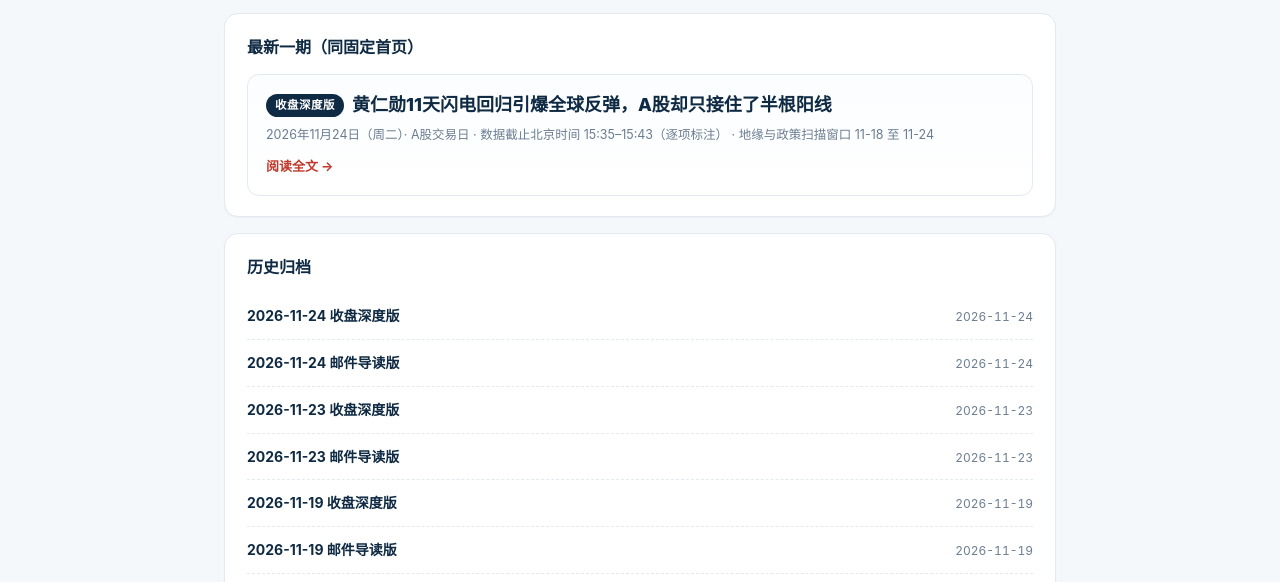
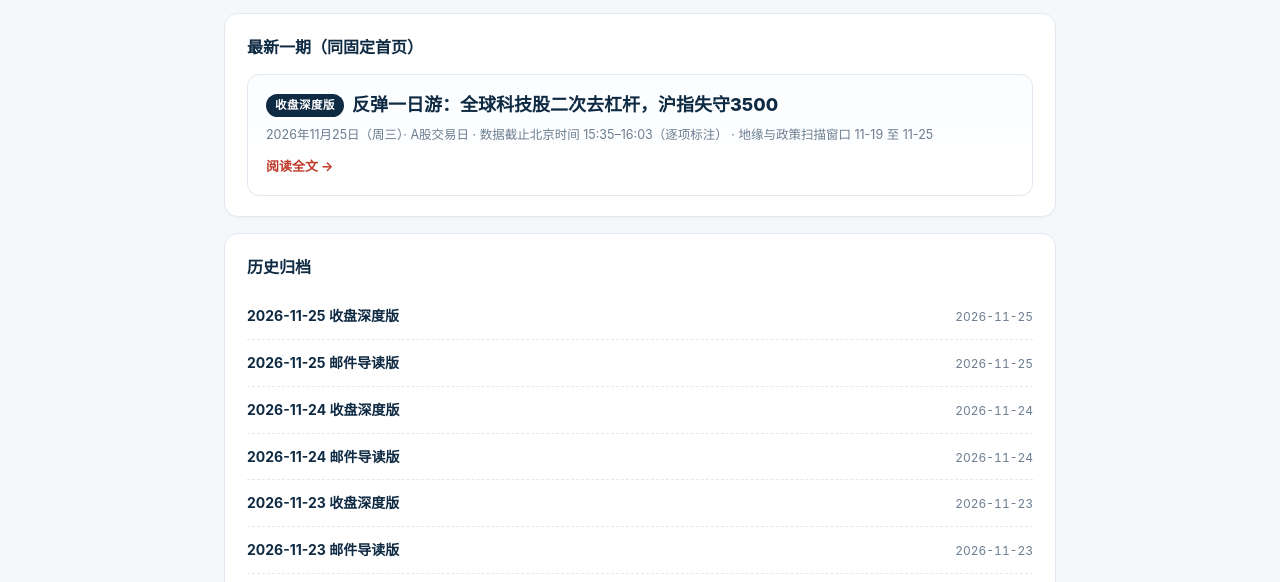
Before and after one commit to ZhKIi/atman-daily, a plain HTML site: page archive.html in a window 1280 px wide. Shown: the part 203-785 px from the top of the page. Drawn offline with Linux system fonts and the light colour scheme.

Commit message:
日报发布 2026-11-25：更新固定首页与归档

```diff
--- a/archive.html
+++ b/archive.html
@@ -57,9 +57,9 @@ h2{margin:0 0 12px;font-size:16px;color:var(--ink)}
 
   <div class="card">
     <h2>最新一期（同固定首页）</h2>
-    <a class="latest" href="2026-11-24.html">
-      <p class="t"><span class="tag">收盘深度版</span>黄仁勋11天闪电回归引爆全球反弹，A股却只接住了半根阳线</p>
-      <p class="m">2026年11月24日（周二）· A股交易日 · 数据截止北京时间 15:35–15:43（逐项标注） · 地缘与政策扫描窗口 11-18 至 11-24</p>
+    <a class="latest" href="2026-11-25.html">
+      <p class="t"><span class="tag">收盘深度版</span>反弹一日游：全球科技股二次去杠杆，沪指失守3500</p>
+      <p class="m">2026年11月25日（周三）· A股交易日 · 数据截止北京时间 15:35–16:03（逐项标注） · 地缘与政策扫描窗口 11-19 至 11-25</p>
       <span class="go">阅读全文 →</span>
     </a>
   </div>
@@ -67,6 +67,8 @@ h2{margin:0 0 12px;font-size:16px;color:var(--ink)}
   <div class="card">
     <h2>历史归档</h2>
     <ul class="list">
+      <li><a href="2026-11-25.html">2026-11-25 收盘深度版</a><time>2026-11-25</time></li>
+      <li><a href="digest-2026-11-25.html">2026-11-25 邮件导读版</a><time>2026-11-25</time></li>
       <li><a href="2026-11-24.html">2026-11-24 收盘深度版</a><time>2026-11-24</time></li>
       <li><a href="digest-2026-11-24.html">2026-11-24 邮件导读版</a><time>2026-11-24</time></li>
       <li><a href="2026-11-23.html">2026-11-23 收盘深度版</a><time>2026-11-23</time></li>
```
